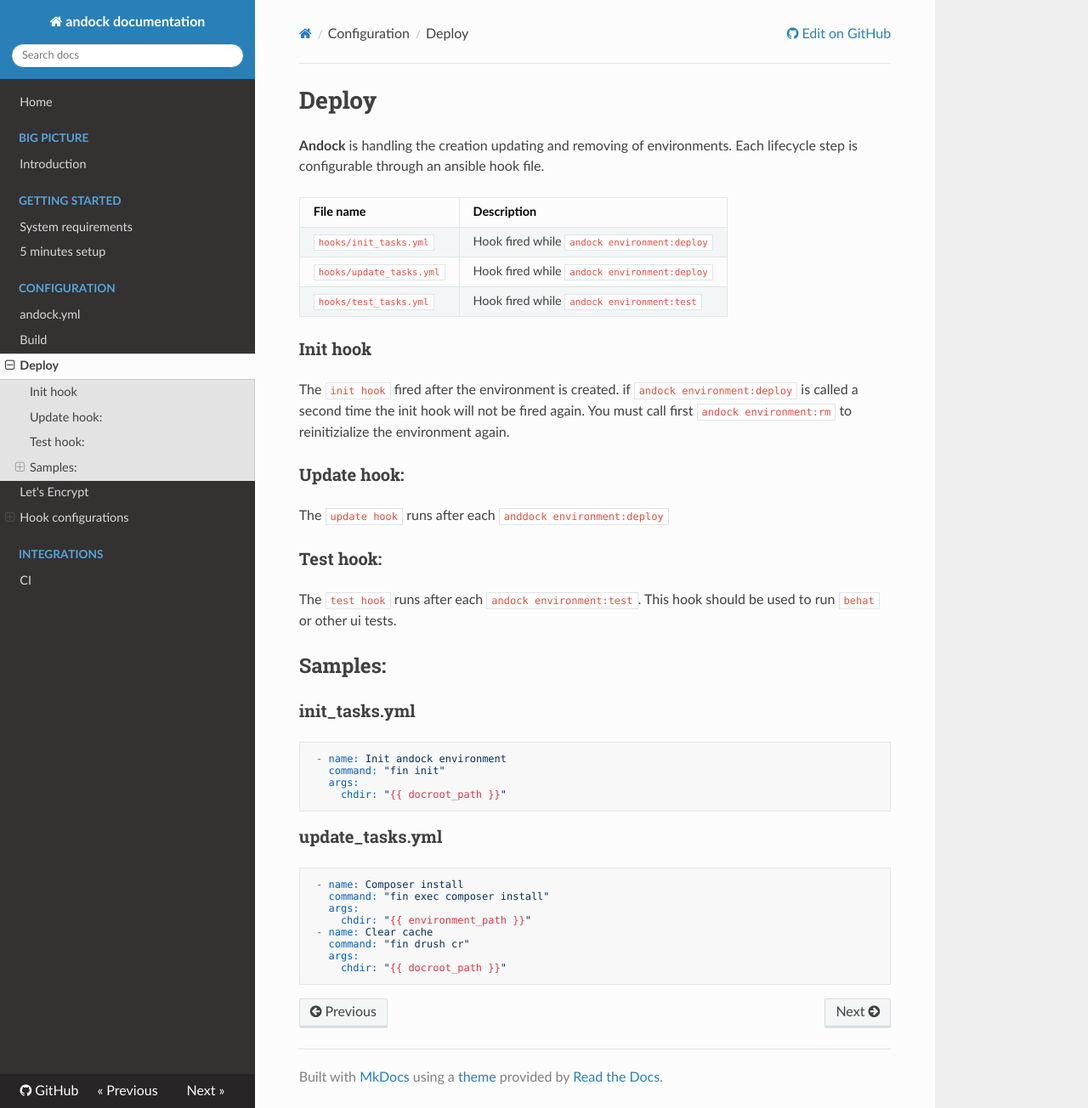
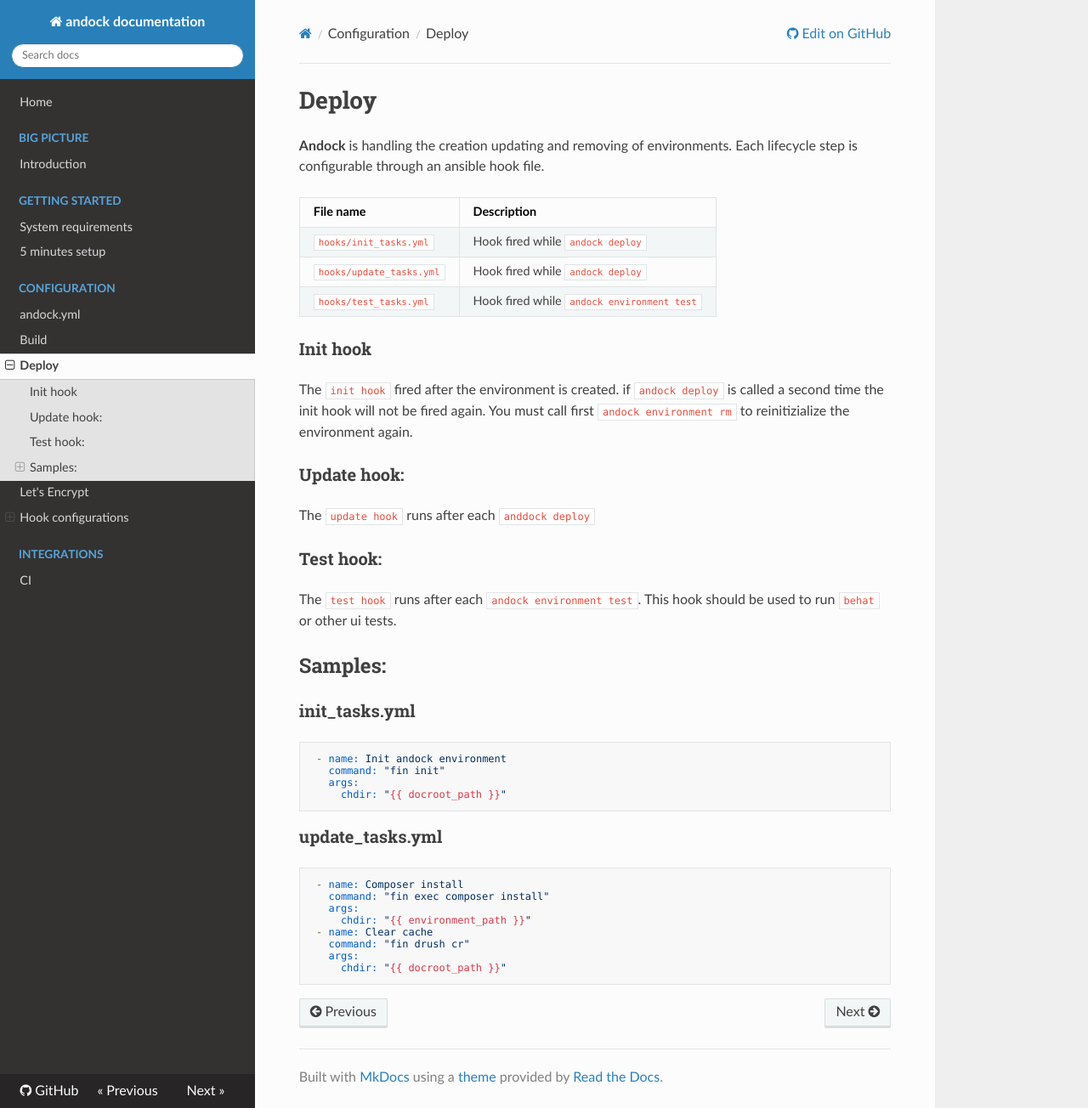
Before and after one commit to andock/andock, an MkDocs documentation site: the page built from docs/configuration/deploy.md, in a window 1280 px wide and 1304 px high. Shown: the whole window at 85% size. Built offline with MkDocs 1.6.1, drawn with Linux system fonts in a browser that asks for light colours; nearby versions of some CDN libraries; old or Windows-style settings are respelled for this version of MkDocs.

Commit message:
Rename commands: Use fin style commands.

```diff
--- a/docs/configuration/deploy.md
+++ b/docs/configuration/deploy.md
@@ -4,16 +4,16 @@
 
 | File name                  | Description |
 |----------------------------|:------------|
-| `hooks/init_tasks.yml`     | Hook fired while `andock environment:deploy` |
-| `hooks/update_tasks.yml`   | Hook fired while `andock environment:deploy`|
-| `hooks/test_tasks.yml`     | Hook fired while `andock environment:test`|
+| `hooks/init_tasks.yml`     | Hook fired while `andock deploy` |
+| `hooks/update_tasks.yml`   | Hook fired while `andock deploy`|
+| `hooks/test_tasks.yml`     | Hook fired while `andock environment test`|
 
 ### Init hook
-The `init hook` fired after the environment is created. if `andock environment:deploy` is called a second time the init hook will not be fired again. You must call first `andock environment:rm` to reinitizialize the environment again.
+The `init hook` fired after the environment is created. if `andock deploy` is called a second time the init hook will not be fired again. You must call first `andock environment rm` to reinitizialize the environment again.
 ### Update hook:
-The `update hook` runs after each `anddock environment:deploy`
+The `update hook` runs after each `anddock deploy`
 ### Test hook:
-The `test hook` runs after each `andock environment:test`. This hook should be used to run `behat` or other ui tests.
+The `test hook` runs after each `andock environment test`. This hook should be used to run `behat` or other ui tests.
 
 ## Samples:
 ### init_tasks.yml
```
Also changed, not shown: docs/getting-started/docksal.md (+2 -2 lines), docs/integrations/ci.md (+3 -3 lines), 3 other files.
